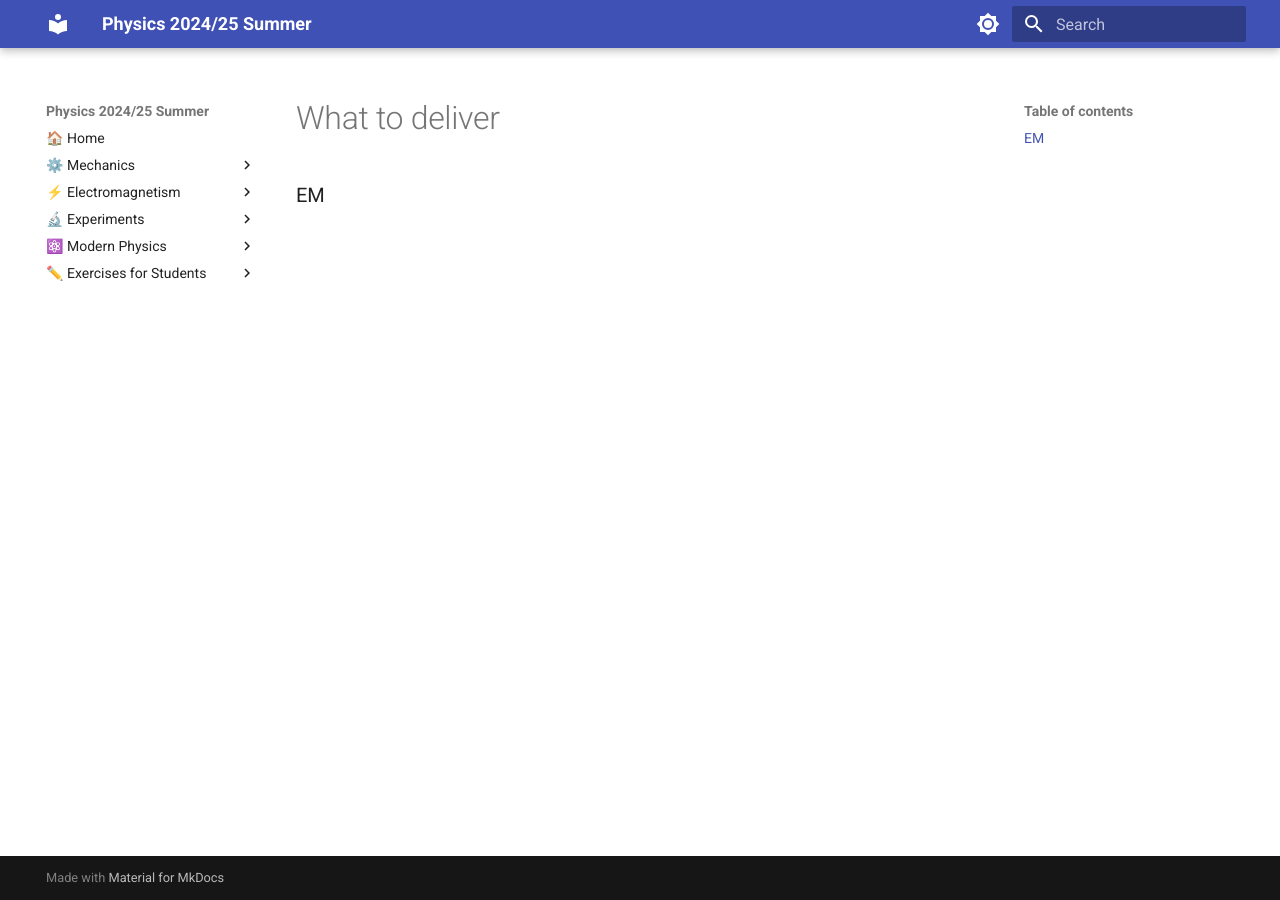
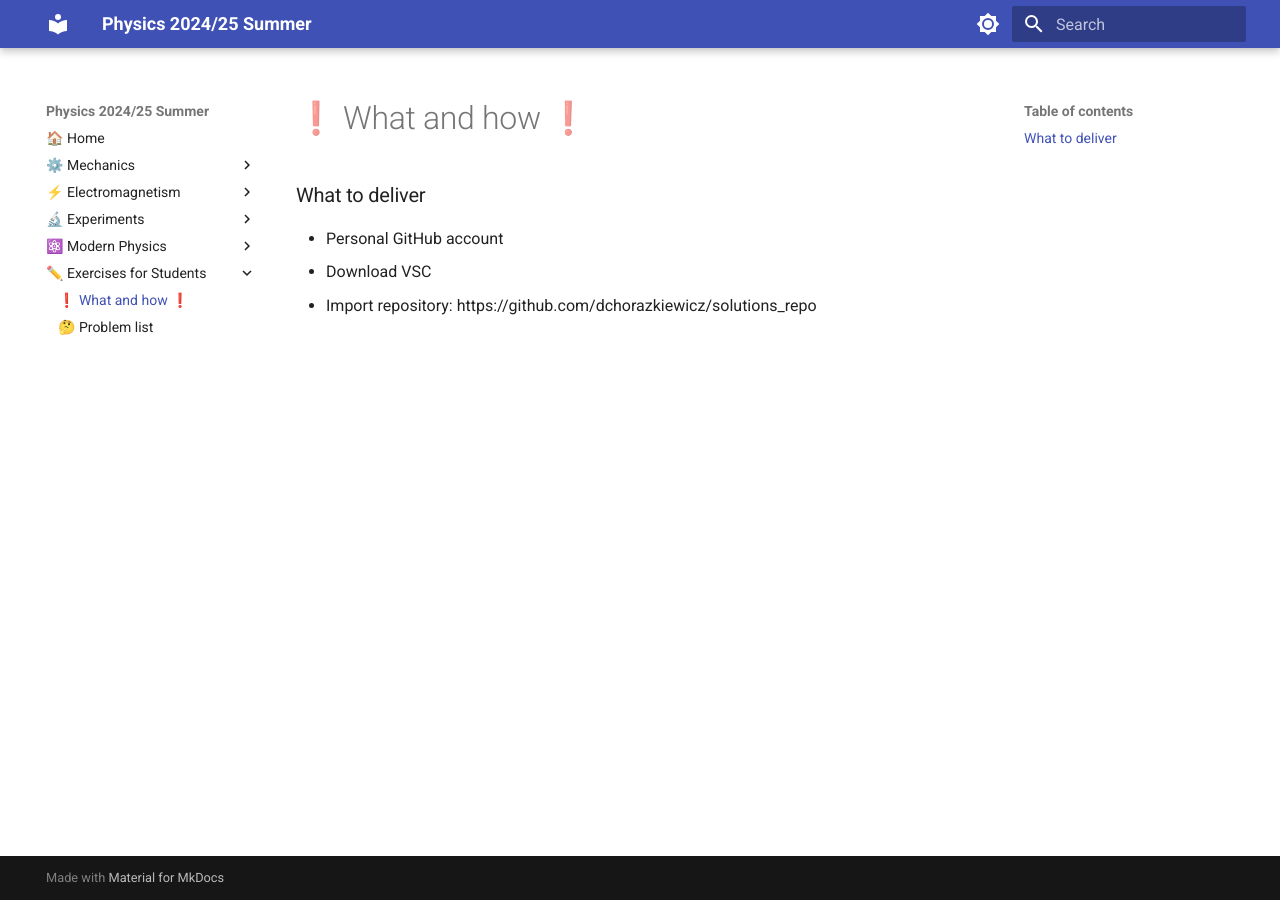
Before and after one commit to dchorazkiewicz/Physics-2024-25-Summer, an MkDocs documentation site: the page built from docs/Exercises_for_Students/What_to_deliver.md, in a window 1280 px wide. Built offline with MkDocs 1.6.1 and Material for MkDocs 9.7.7, drawn with Linux system fonts in a browser that asks for light colours; nearby versions of some CDN libraries.

Commit message:
add "What to deliver" document for Exercises for Students

```diff
--- a/docs/Exercises_for_Students/What_to_deliver.md
+++ b/docs/Exercises_for_Students/What_to_deliver.md
@@ -1 +1,5 @@
-### EM
+### What to deliver
+
+* Personal GitHub account
+* Download VSC
+* Import repository: https://github.com/dchorazkiewicz/solutions_repo
--- a/mkdocs.yml
+++ b/mkdocs.yml
@@ -36,6 +36,7 @@ nav:
     - 🤔 Student Projects:
       - Quantum Harmonic Oscillator: Modern_Physics/sp/quantum_harmonic_oscillator.md
   - ✏️ Exercises for Students:
+    - ❗ What and how ❗: Exercises_for_Students/What_to_deliver.md
     - 🤔 Problem list: Exercises_for_Students/exercises_dch.md
 
 theme:
```
